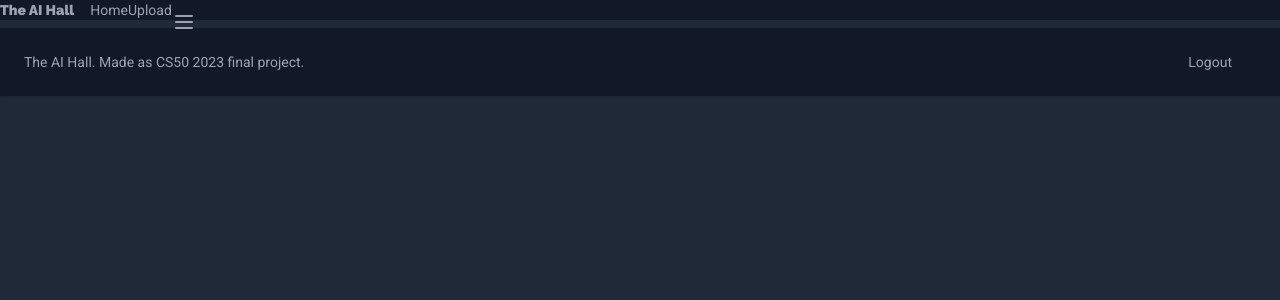
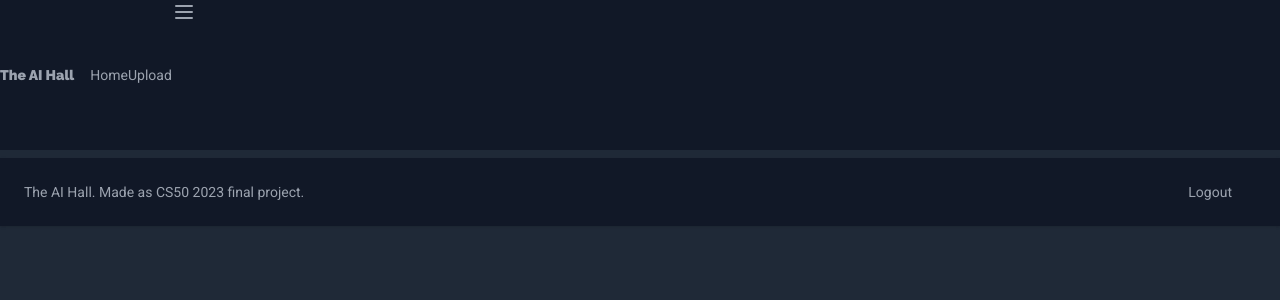
Before and after one commit to theGUI001/TheAiHall, a Next.js app: page / in a window 1280 px wide. Shown: the top 300 px of the page. Built offline with nearby package versions, Linux system fonts and the light colour scheme.

Commit message:
fix some navbar visual issues

```diff
--- a/app/globals.css
+++ b/app/globals.css
@@ -1,3 +1,11 @@
 @tailwind base;
 @tailwind components;
 @tailwind utilities;
+
+#navbar{
+    border-radius: 0 !important;
+}
+
+nav span {
+    position: relative !important;
+}
```
